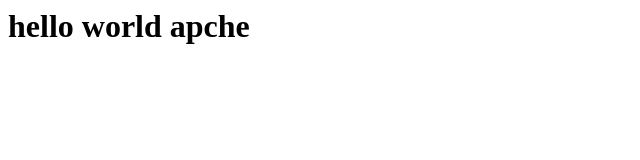
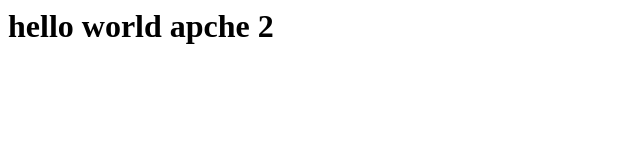
Before and after one commit to veenavamp/testproject, a plain HTML site: page index.html in a window 1280 px wide. Shown: the full height of the page, 0-640 px from the left. Drawn offline with Linux system fonts and the light colour scheme.

Commit message:
Update index.html

```diff
--- a/index.html
+++ b/index.html
@@ -1 +1 @@
-<h1> hello world apche </h1>
+<h1> hello world apche 2 </h1>
```
